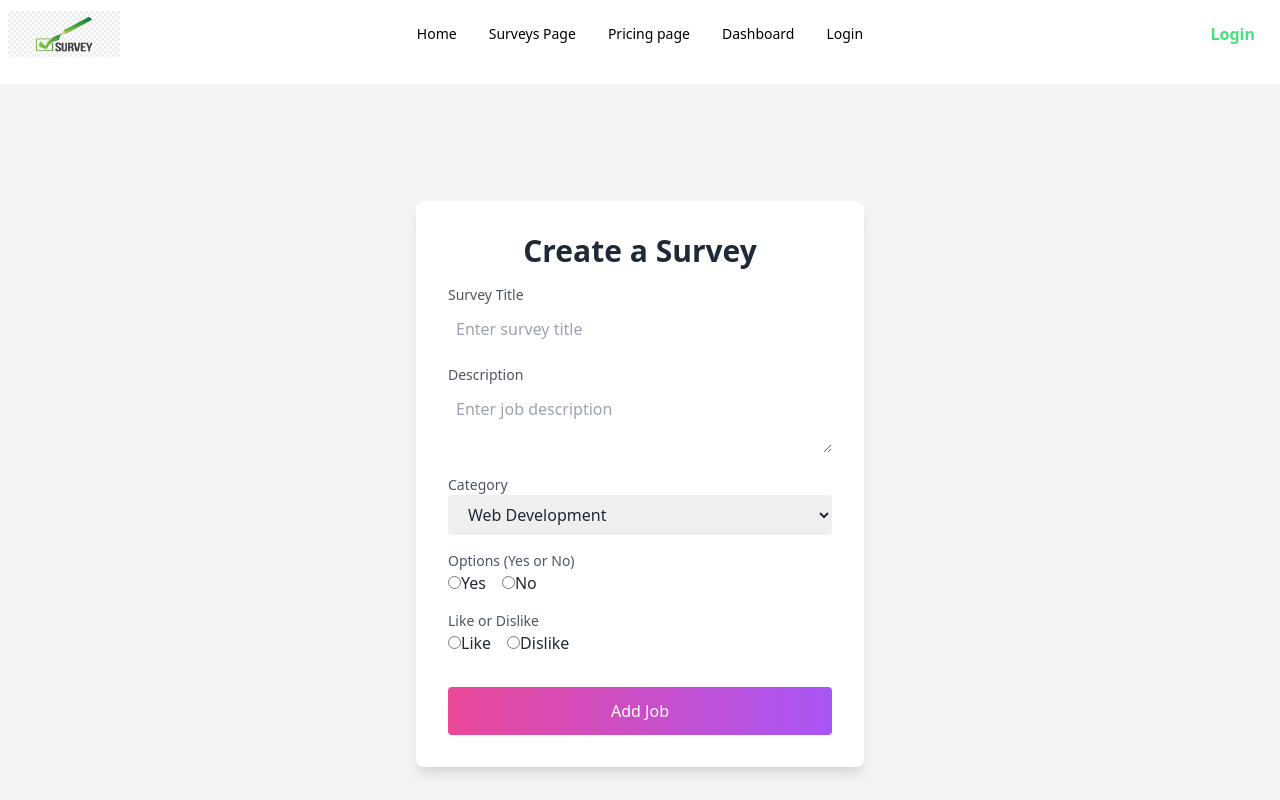
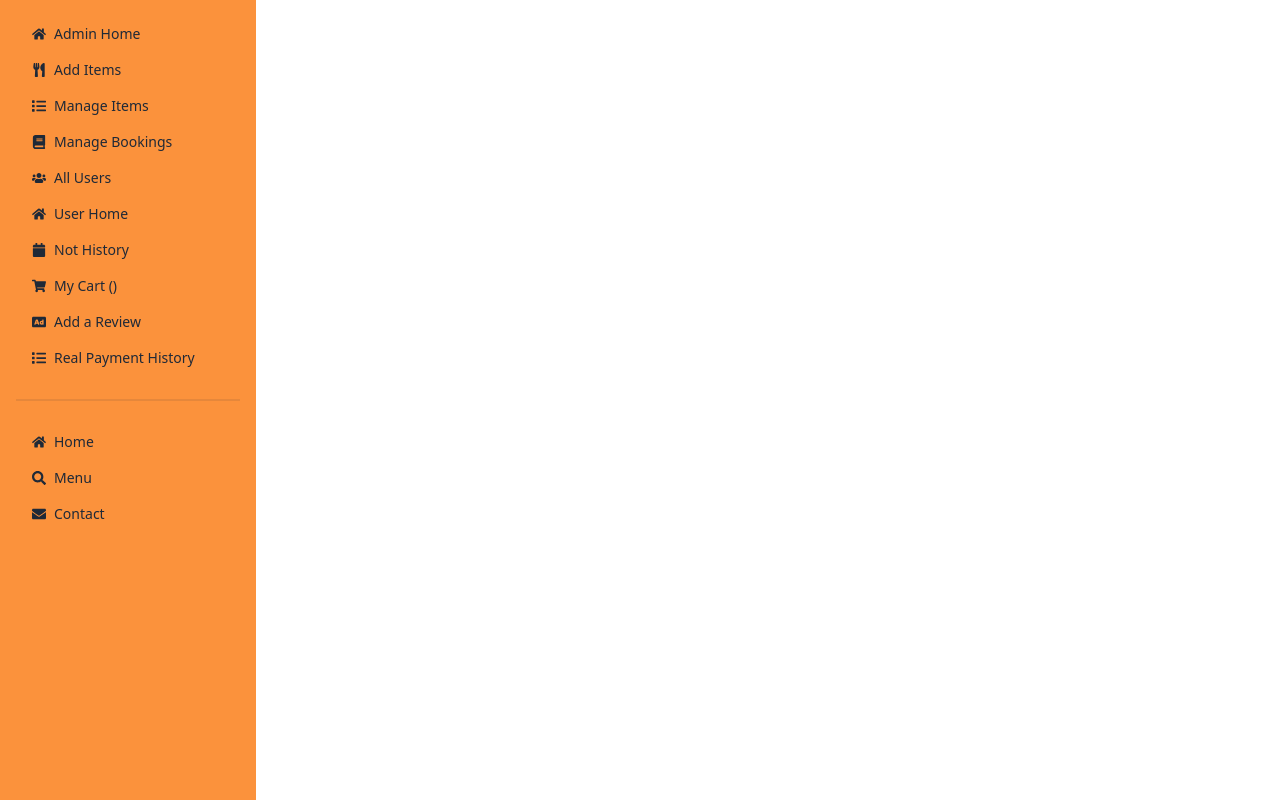
Before and after one commit to toky-tahmid/survey-client-side, a React (Vite) app: page /dashboard in a window 1280 px wide. Shown: the top 800 px of the page. Built offline with nearby package versions, Linux system fonts and the light colour scheme; no server answers.

Commit message:
dashboard role updated

```diff
--- a/package.json
+++ b/package.json
@@ -21,6 +21,7 @@
     "react": "^18.2.0",
     "react-dom": "^18.2.0",
     "react-helmet-async": "^2.0.1",
+    "react-icons": "^4.12.0",
     "react-router-dom": "^6.20.0",
     "sort-by": "^1.2.0",
     "styled-components": "^6.1.1",
--- /dev/null
+++ b/src/Components/Dashboard/AllUsers/AllUsers.jsx
@@ -0,0 +1,120 @@
+import  { useState, useEffect } from "react";
+import Swal from "sweetalert2";
+
+const AllUsers = () => {
+  const [users, setUsers] = useState([]);
+
+  const fetchUsers = async () => {
+    try {
+      const response = await fetch("http://localhost:5000/users");
+      const data = await response.json();
+      setUsers(data);
+    } catch (error) {
+      console.error("Error fetching users:", error);
+    }
+  };
+  useEffect(() => {
+    fetchUsers();
+  }, []);
+  const handleMakeAdmin = (user) => {
+    fetch(`http://localhost:5000/users?role=admin&id=${user._id}`,
+     {
+      method: "PATCH",
+    })
+      .then((response) => response.json())
+      .then((data) => {
+        console.log(data);
+        if (data.modifiedCount > 0) {
+          fetchUsers();
+          Swal.fire({
+            position: "top-end",
+            icon: "success",
+            title: `${user.name} is an Admin Now!`,
+            showConfirmButton: false,
+            timer: 1500,
+          });
+        }
+      })
+      .catch((error) => {
+        console.error("Error making user admin:", error);
+      });
+  };
+  const handleMakeSurveyor = (user) => {
+    fetch(`http://localhost:5000/users?role=surveyor&id=${user._id}`, {
+      method: "PATCH",
+    })
+      .then((response) => response.json())
+      .then((data) => {
+        console.log(data);
+        if (data.modifiedCount > 0) {
+          fetchUsers();
+          Swal.fire({
+            position: "top-end",
+            icon: "success",
+            title: `${user.name} is an Surveyor Now!`,
+            showConfirmButton: false,
+            timer: 1500,
+          });
+        }
+      })
+      .catch((error) => {
+        console.error("Error making user admin:", error);
+      });
+  };
+
+  return (
+    <div>
+      <div className="flex justify-evenly my-4">
+        <h2 className="text-3xl">All Users</h2>
+        <h2 className="text-3xl">Total Users: {users.length}</h2>
+      </div>
+      <div className="overflow-x-auto">
+        <table className="table table-zebra w-full">
+          <thead>
+            <tr>
+              <th></th>
+              <th>Name</th>
+              <th>Email</th>
+              <th>Role</th>
+            </tr>
+          </thead>
+          <tbody>
+            {users.map((user, index) => (
+              <tr key={user._id}>
+                <th>{index + 1}</th>
+                <td>{user.name}</td>
+                <td>{user.email}</td>
+                <td>
+                  {user.role === "admin" ? (
+                    "Admin"
+                  ) : (
+                    <button
+                      onClick={() => handleMakeAdmin(user)}
+                      className="btn btn-sm bg-orange-500"
+                    >
+                      Make Admin
+                    </button>
+                  )}
+                </td>
+                <td>
+                  {user.role === "surveyor" ? (
+                    "Surveyor"
+                  ) : (
+                    <button
+                      onClick={() => handleMakeSurveyor(user)}
+                      className="btn btn-sm bg-orange-500"
+                    >
+                      Make Surveyor
+                    </button>
+                  )}
+                </td>
+              </tr>
+            ))}
+          </tbody>
+        </table>
+      </div>
+    </div>
+  );
+};
+
+export default AllUsers;
--- /dev/null
+++ b/src/Components/Dashboard/Dashboard.jsx
@@ -0,0 +1,113 @@
+import {
+  FaAd,
+  FaBook,
+  FaCalendar,
+  FaEnvelope,
+  FaHome,
+  FaList,
+  FaSearch,
+  FaShoppingCart,
+  FaUsers,
+  FaUtensils,
+} from "react-icons/fa";
+import { NavLink, Outlet } from "react-router-dom";
+
+const Dashboard = () => {
+  return (
+    <div className="flex">
+      {/* dashboard side bar */}
+      <div className="w-64 min-h-screen bg-orange-400">
+        <ul className="menu p-4">
+          <li>
+            <NavLink to="/dashboard/adminHome">
+              <FaHome></FaHome>
+              Admin Home
+            </NavLink>
+          </li>
+          <li>
+            <NavLink to="/dashboard/addSurveys">
+              <FaUtensils></FaUtensils>
+              Add Items
+            </NavLink>
+          </li>
+          <li>
+            <NavLink to="/dashboard/manageItems">
+              <FaList></FaList>
+              Manage Items
+            </NavLink>
+          </li>
+          <li>
+            <NavLink to="/dashboard/bookings">
+              <FaBook></FaBook>
+              Manage Bookings
+            </NavLink>
+          </li>
+          <li>
+            <NavLink to="/dashboard/manageUsers">
+              <FaUsers></FaUsers>
+              All Users
+            </NavLink>
+          </li>
+
+          <li>
+            <NavLink to="/dashboard/userHome">
+              <FaHome></FaHome>
+              User Home
+            </NavLink>
+          </li>
+          <li>
+            <NavLink to="/dashboard/history">
+              <FaCalendar></FaCalendar>
+              Not History
+            </NavLink>
+          </li>
+          <li>
+            <NavLink to="/dashboard/cart">
+              <FaShoppingCart></FaShoppingCart>
+              My Cart ()
+            </NavLink>
+          </li>
+          <li>
+            <NavLink to="/dashboard/review">
+              <FaAd></FaAd>
+              Add a Review
+            </NavLink>
+          </li>
+          <li>
+            <NavLink to="/dashboard/paymentHistory">
+              <FaList></FaList>
+              Real Payment History
+            </NavLink>
+          </li>
+
+          {/* shared nav links */}
+          <div className="divider"></div>
+          <li>
+            <NavLink to="/">
+              <FaHome></FaHome>
+              Home
+            </NavLink>
+          </li>
+          <li>
+            <NavLink to="/order/salad">
+              <FaSearch></FaSearch>
+              Menu
+            </NavLink>
+          </li>
+          <li>
+            <NavLink to="/order/contact">
+              <FaEnvelope></FaEnvelope>
+              Contact
+            </NavLink>
+          </li>
+        </ul>
+      </div>
+      {/* dashboard content */}
+      <div className="flex-1 p-8">
+        <Outlet></Outlet>
+      </div>
+    </div>
+  );
+};
+
+export default Dashboard;
--- /dev/null
+++ b/src/Components/Dashboard/useAxiosPublic.jsx
@@ -0,0 +1,11 @@
+import axios from "axios";
+
+const axiosPublic = axios.create({
+    baseURL: 'http://localhost:5000'
+})
+
+const useAxiosPublic = () => {
+    return axiosPublic;
+};
+
+export default useAxiosPublic;
--- a/src/Components/Register/Register.jsx
+++ b/src/Components/Register/Register.jsx
@@ -1,8 +1,11 @@
 import { useContext, useState } from "react";
-import { Link } from "react-router-dom";
+import { Link, useNavigate } from "react-router-dom";
 import { AuthContext } from "../../providers/AuthProvider";
+import useAxiosPublic from "../Dashboard/useAxiosPublic";
 
 const Register = () => {
+  const axiosPublic = useAxiosPublic();
+  const navigate = useNavigate();
   const { createUser, UpdateProfile } = useContext(AuthContext);
   const [errorMessage, setErrorMessage] = useState("");
   const [successMessage, setSuccessMessage] = useState("");
@@ -26,10 +29,25 @@ const Register = () => {
       .then((res) => {
         console.log(res);
         UpdateProfile(name, photo).then(() => {
-          setSuccessMessage("Registered successfully!");
-          setErrorMessage("");
+          const userInfo = {
+            name: name,
+            email:email
+        }
+        axiosPublic.post('/users', userInfo)
+        .then(res=>{
+          if (res.data.insertedId){
+            setSuccessMessage("Registered successfully!");
+            setErrorMessage("");
+          }
+          navigate('/')
+        })
+
+
         });
       })
+
+
+
       .catch((error) => {
         console.error("Registration failed:", error);
         setErrorMessage("Registration failed.");
```
Also changed, not shown: src/main.jsx (+19 -9 lines), 1 other file (tests, documents, lock files or other folders).
